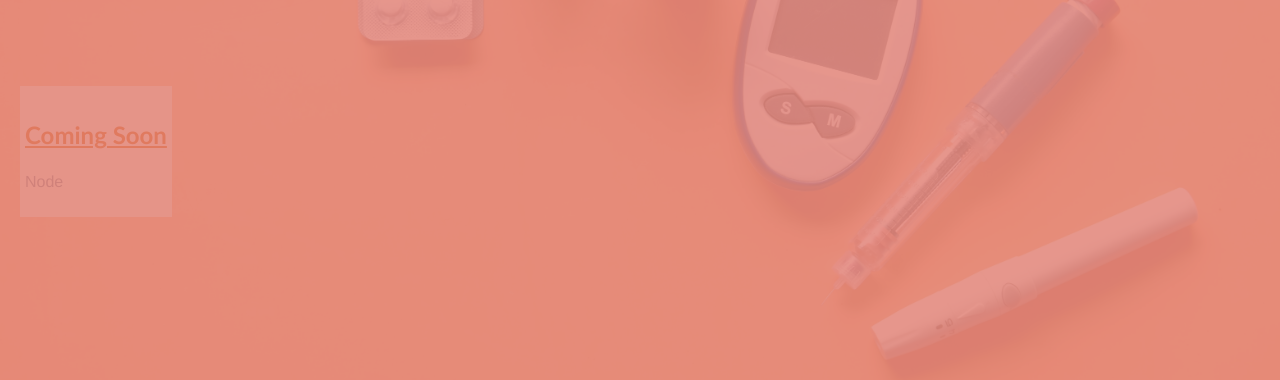
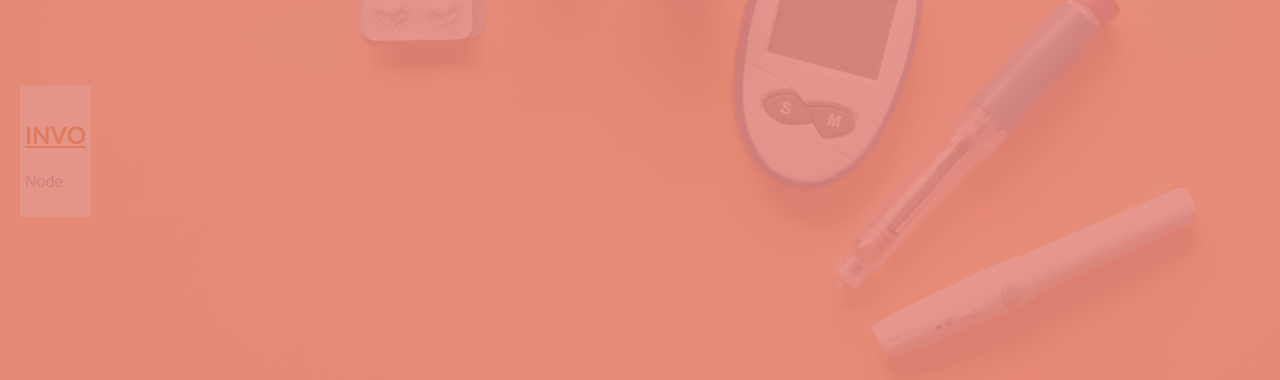
Before and after one commit to loyallhart/My-Portfolio, a plain HTML site: page index.html in a window 1280 px wide. Shown: the part 2501-2881 px from the top of the page. Drawn offline with Linux system fonts and the light colour scheme.

Commit message:
adding invo project link

```diff
--- a/index.html
+++ b/index.html
@@ -68,7 +68,7 @@
                     <span role="img" aria-label="Diabetes management supplies on a orange background"></span>
 
                     <div>
-                        <h3><a href="#" class="link">Coming Soon</a></h3>
+                        <h3><a href="https://invmanagement.herokuapp.com/" class="link">INVO</a></h3>
                         <p>Node</p>
                     </div>
                 </article>
```
